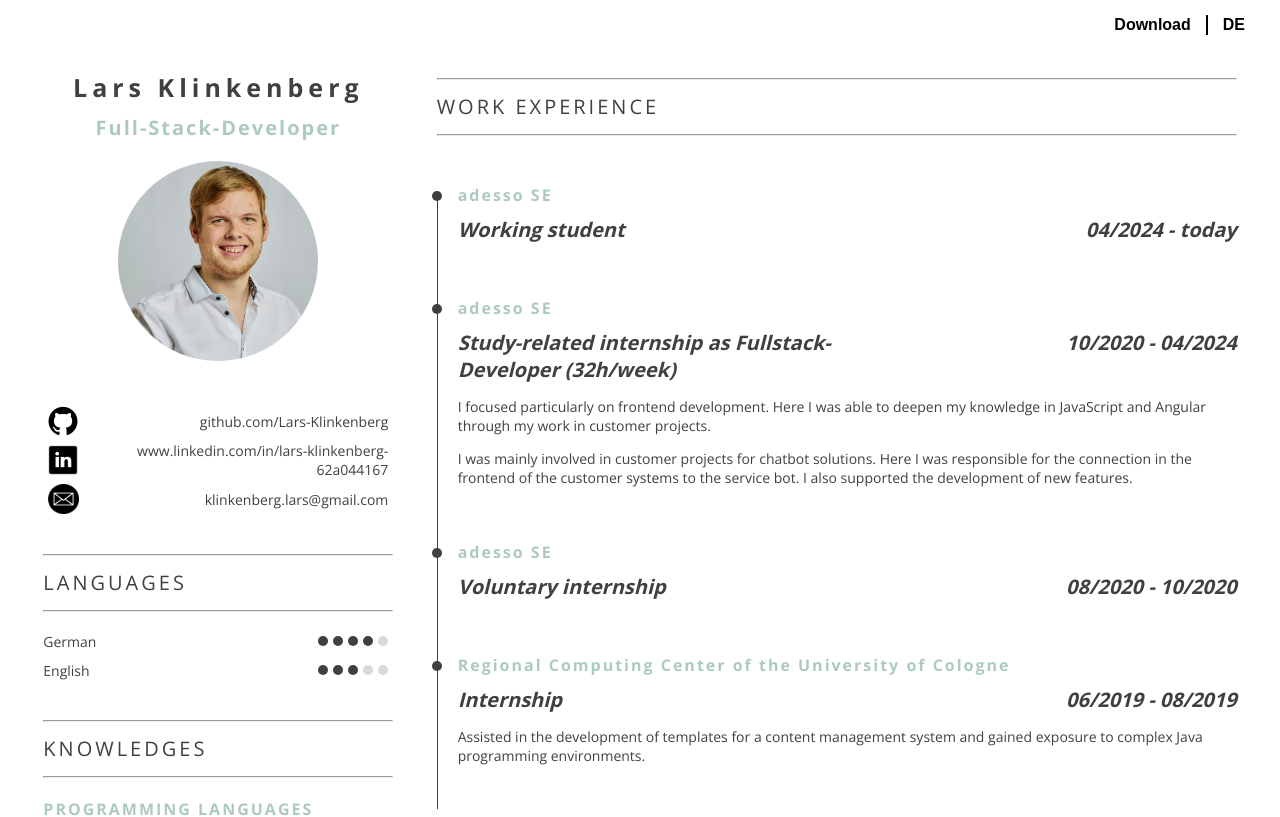
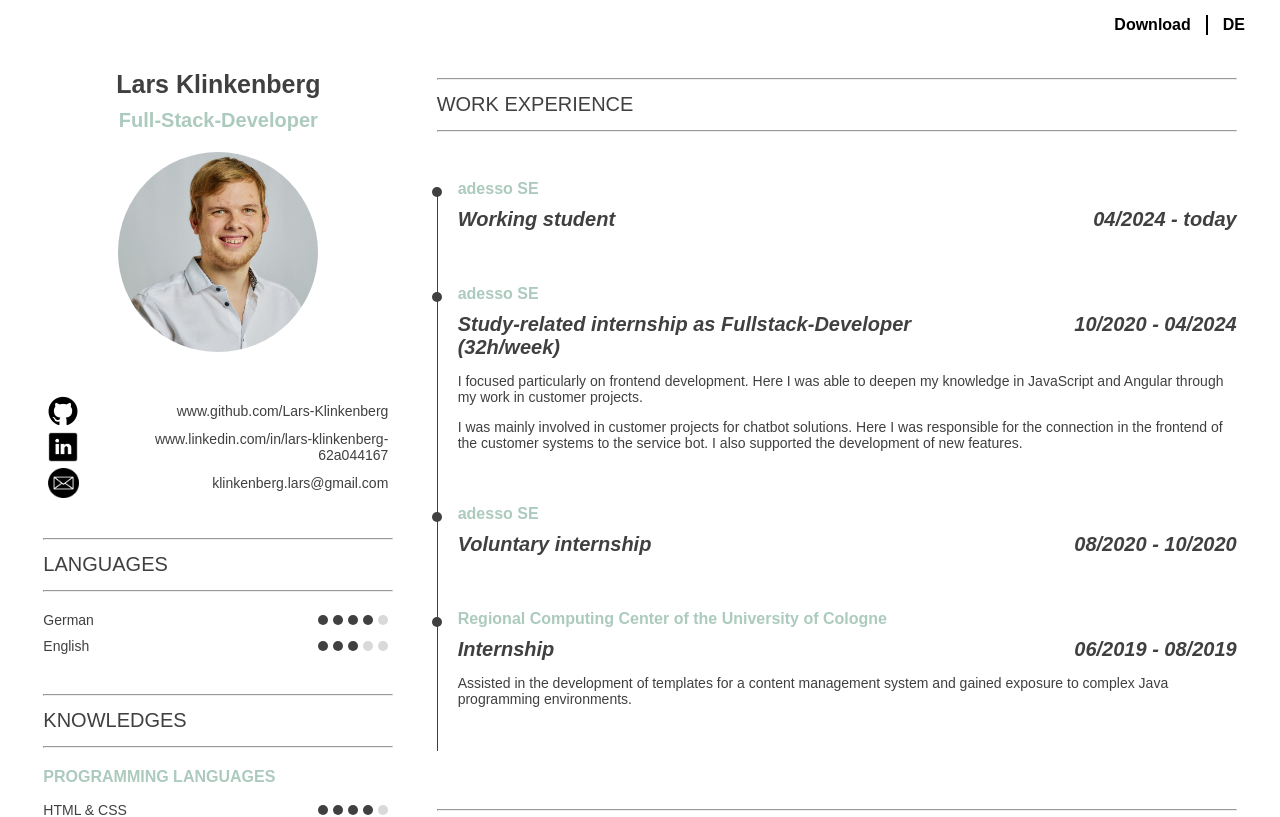
Before and after one commit to Lars-Klinkenberg/resume, an Angular app: page / in a window 1280 px wide. Shown: the top 817 px of the page. Built offline with nearby package versions, Linux system fonts and the light colour scheme.

Commit message:
fixed print styling

```diff
--- a/src/_mixins.scss
+++ b/src/_mixins.scss
@@ -3,7 +3,6 @@
 @mixin text-headline-large {
     font-weight: normal;
     font-size: 20px;
-    letter-spacing: 3px;
     text-transform: uppercase;
     color: $resume-main-headline-color;
 }
@@ -18,7 +17,6 @@
 @mixin text-headline-small {
     font-weight: bolder;
     font-size: 16px;
-    letter-spacing: 2px;
     text-transform: uppercase;
     color: $resume-sec-headline-color;
 }
--- a/src/app/app.component.html
+++ b/src/app/app.component.html
@@ -1,5 +1,7 @@
 <div class="topnav">
-  <button id="download" class="topnav-btn" (click)="printPage()">Download</button>
+  <button id="download" class="topnav-btn" (click)="printPage()">
+    Download
+  </button>
   <div class="vertical-spacer"></div>
   <button id="language" class="topnav-btn" (click)="changeLanguage()">
     {{ getChangeLanguageLabelText() }}
@@ -26,7 +28,7 @@
           class="link"
           target="_blank"
         >
-          github.com/Lars-Klinkenberg
+          www.github.com/Lars-Klinkenberg
         </a>
       </div>
       <div class="social-info" id="linkedIn">
@@ -40,13 +42,13 @@
           class="link"
           target="_blank"
         >
-          www.linkedin.com<wbr>/in/lars-klinkenberg-62a044167
+          www.linkedin.com<wbr />/in/lars-klinkenberg-62a044167
         </a>
       </div>
       <div class="social-info" id="mail">
         <img class="social-logo" src="assets/email.png" alt="email" />
         <a href="mailto:klinkenberg.lars@gmail.com" class="link">
-          klinkenberg.lars<wbr>&#64;gmail.com
+          klinkenberg.lars<wbr />&#64;gmail.com
         </a>
       </div>
     </div>
--- a/src/app/app.component.scss
+++ b/src/app/app.component.scss
@@ -53,7 +53,6 @@
             .name {
                 font-weight: 700;
                 font-size: 25px;
-                letter-spacing: 5px;
                 text-transform: none;
                 margin: 0;
             }
@@ -88,13 +87,18 @@
                 .social-logo {
                     height: 30px;
                 }
+
+                .link {
+                    margin-left: 20px;
+
+                }
             }
         }
 
         .skillsContainer {
             word-wrap: break-word;
 
-            .skillContainer{
+            .skillContainer {
                 break-inside: avoid; // Prevent splitting across pages
             }
 
@@ -145,12 +149,12 @@
         .resumeSide {
             max-width: 30%;
 
-            .personalData{
-                .name{
+            .personalData {
+                .name {
                     font-size: 18px;
                 }
 
-                .jobTitle{
+                .jobTitle {
                     font-size: 14px;
                 }
             }
--- a/src/styles.scss
+++ b/src/styles.scss
@@ -12,7 +12,7 @@ body {
     height: 100%;
     max-width: 100vw;
     margin: 0;
-    font-family: 'Open Sans', Arial, sans-serif;
+    font-family: Arial;
 }
 
 h1 {
@@ -55,10 +55,12 @@ a {
 
     @page {
         size: A4;
+        margin: 1cm;
     }
 
     h1 {
         font-size: 16px;
+        display: inline;
     }
 
     h2 {
```
